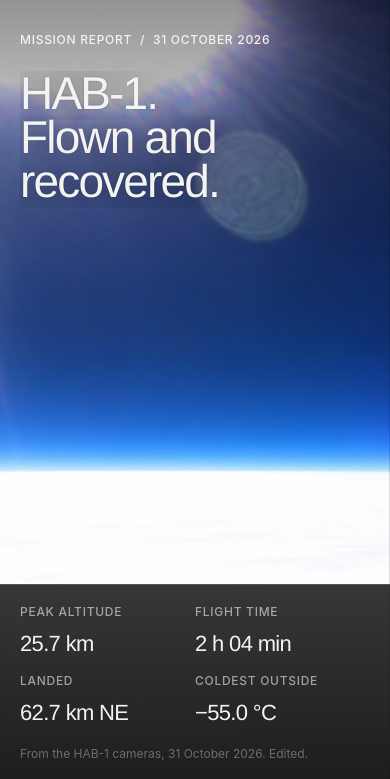
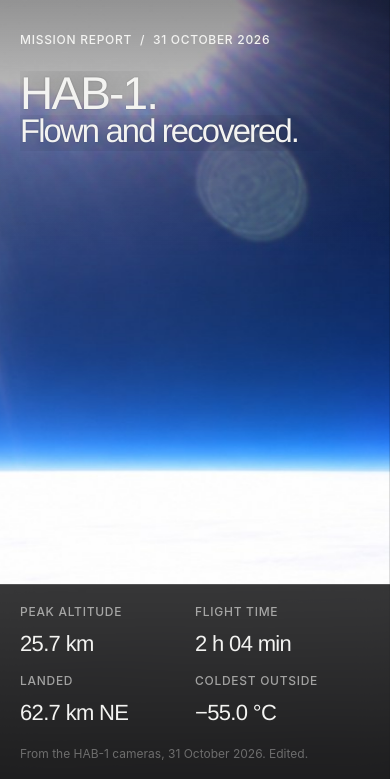
Before and after one commit to developerchunk/BosconSpace-web, a website: page hab-1-flight/index.html in a window 390 px wide. Shown: the part 65-844 px from the top of the page. Drawn offline with Linux system fonts and the light colour scheme; a web font is replaced by a local one.

Commit message:
final mods

```diff
--- a/hab-1-flight/data/answers.js
+++ b/hab-1-flight/data/answers.js
@@ -1 +1 @@
-window.HAB1_ANSWERS=[{"k":"Altitude and pressure","q":"Read your sensors. Report your altitude and the outside air pressure, using the numbers in the reading.","a":"The balloon is currently at an altitude of 11144 meters above sea level, with the outside air pressure at 242.4 hPa. The air is 74.6 percent thinner compared to the ground at the Solapur launch pad and 76.1 percent thinner compared to sea level. The temperature inside the payload box is 27.6 degrees Celsius."},{"k":"Log entry","q":"Read your sensors. Write one short log entry with your altitude, flight phase and highest altitude so far.","a":"The balloon is currently climbing at a vertical speed of 3.4 meters per second. The highest altitude reached so far is 19,422 meters above sea level."},{"k":"For a school student","q":"Read your sensors. In one sentence for a school student, say how high the balloon is, using only the altitude line.","a":"The balloon is currently at an altitude of 19418 meters above sea level."},{"k":"How thin the air is","q":"Read your sensors. How much thinner is the air here than at the Solapur launch pad? Quote the number from the reading.","a":"The air here is 93.3% thinner than at the Solapur launch pad."}];
+window.HAB1_ANSWERS=[{"k":"Altitude and pressure","q":"Read your sensors. Report your altitude and the outside air pressure, using the numbers in the reading.","a":"The balloon is currently at an altitude of 11144 meters above sea level, with the outside air pressure at 242.4 hPa. The air is 74.6 percent thinner compared to the ground at the Solapur launch pad and 76.1 percent thinner compared to sea level. The temperature inside the payload box is 27.6 degrees Celsius."},{"k":"Log entry","q":"Read your sensors. Write one short log entry with your altitude, flight phase and highest altitude so far.","a":"The balloon is currently climbing at a vertical speed of 3.4 meters per second. The highest altitude reached so far is 19,422 meters above sea level."},{"k":"Altitude","q":"Read your sensors. In one sentence, say how high the balloon is, using only the altitude line.","a":"The balloon is currently at an altitude of 22,418 meters above sea level."},{"k":"How thin the air is","q":"Read your sensors. How much thinner is the air here than at the Solapur launch pad? Quote the number from the reading.","a":"The air here is 93.3% thinner than at the Solapur launch pad."}];
--- a/hab-1-flight/index.html
+++ b/hab-1-flight/index.html
@@ -52,7 +52,7 @@
         <span class="label hx__kicker">Mission report &nbsp;/&nbsp; 31 October 2026</span>
         <h1 class="hx__title">
           <span class="line"><span>HAB-1.</span></span>
-          <span class="line"><span>Flown and recovered.</span></span>
+          <span class="line hx__title-line"><span>Flown and recovered.</span></span>
         </h1>
       </div>
       <dl class="hx__specs rv">
--- a/hab-1-flight/page.css
+++ b/hab-1-flight/page.css
@@ -21,6 +21,7 @@ section[id] { scroll-margin-top: 70px; }
 .hx__text { position: absolute; left: var(--gutter); right: var(--gutter); top: clamp(110px, 17vh, 170px); max-width: 1100px; }
 .hx__kicker { margin-bottom: 22px; color: var(--fg); }
 .hx__title { font-size: clamp(46px, 8.4vw, 124px); letter-spacing: -0.04em; line-height: 0.96; margin-bottom: 26px; text-shadow: 0 2px 30px rgba(0,0,0,0.55), 0 0 2px rgba(0,0,0,0.25); }
+.hx__title-line > span { white-space: nowrap; font-size: clamp(28px, 8.4vw, 124px); }
 .hx__lede { max-width: 540px; font-size: clamp(16px, 1.35vw, 19px); line-height: 1.5; text-shadow: 0 1px 18px rgba(0,0,0,0.5); }
 .hx__specs {
   position: absolute; left: 0; right: 0; bottom: 0; margin: 0; padding: 18px var(--gutter) 44px;
```
